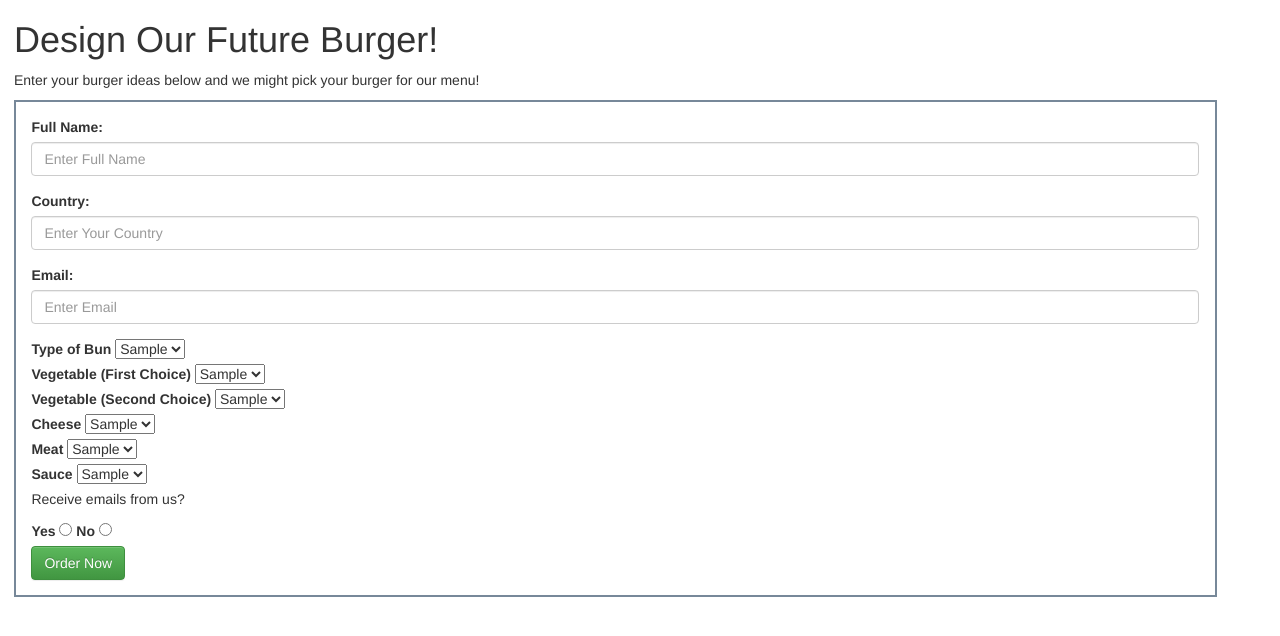
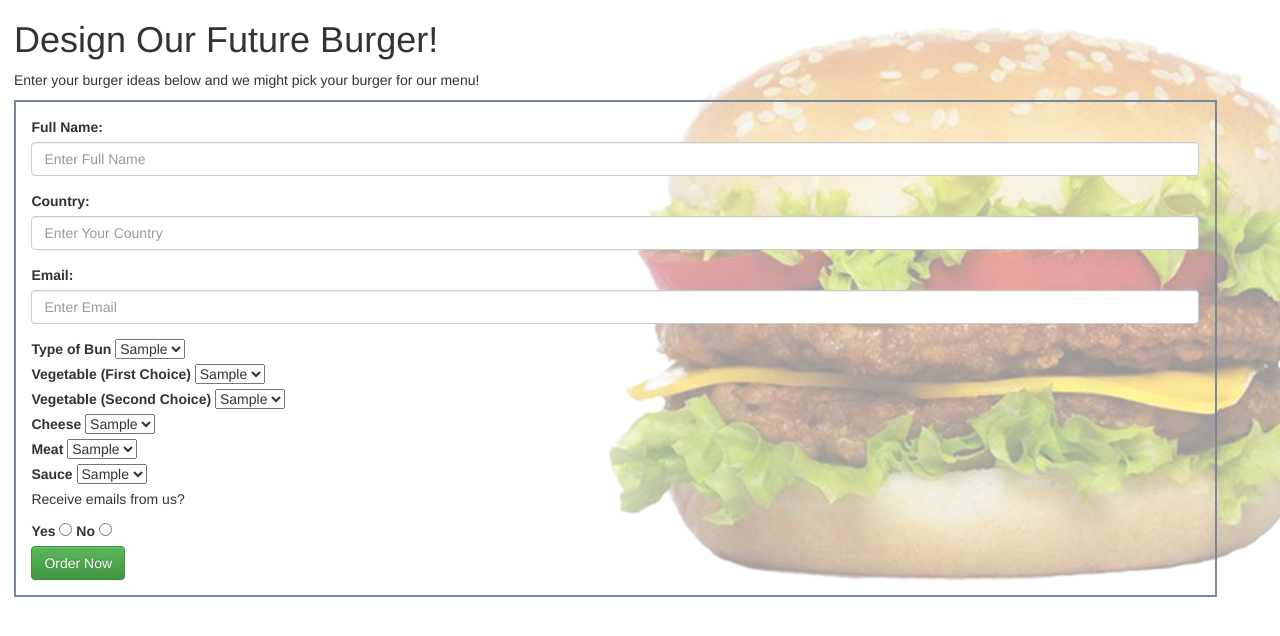
Before and after one commit to caaasssasian/Design-Your-Burger, a PHP site: page / in a window 1280 px wide. Shown: the top 636 px of the page. Run offline with PHP 8.4, Linux system fonts and the light colour scheme; tables that the repository leaves empty or names only in its code hold one stand-in row (values such as "Sample post"); some libraries are stand-ins or nearby versions.

Commit message:
added background image of a burger

```diff
--- a/css/styles.css
+++ b/css/styles.css
@@ -2,6 +2,7 @@
 
 body {
     margin-left: 1em;
+    background-image: url(../images/background.png);
 }
 
 form {
```
Also changed, not shown: images/background.png (added).
